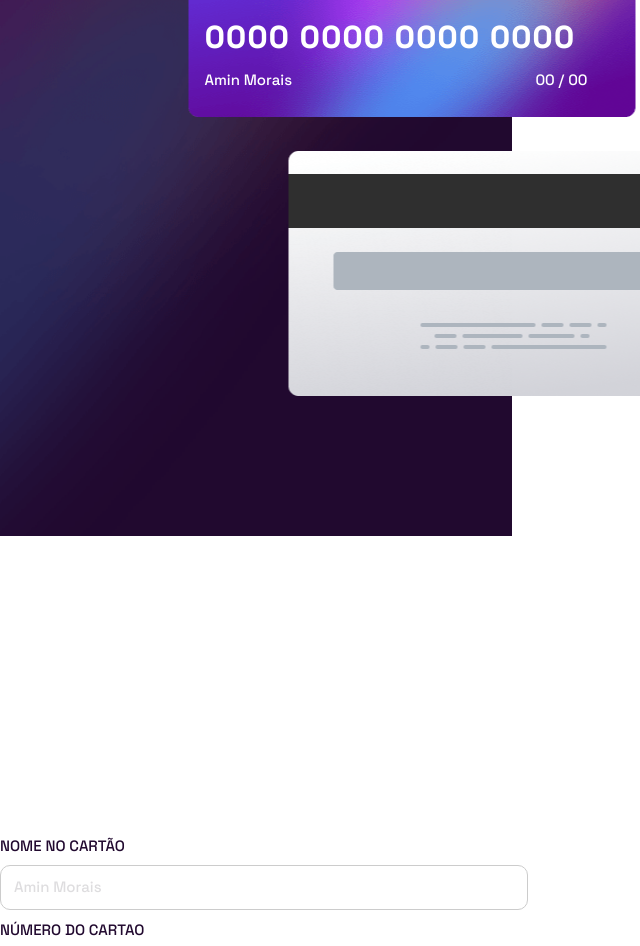
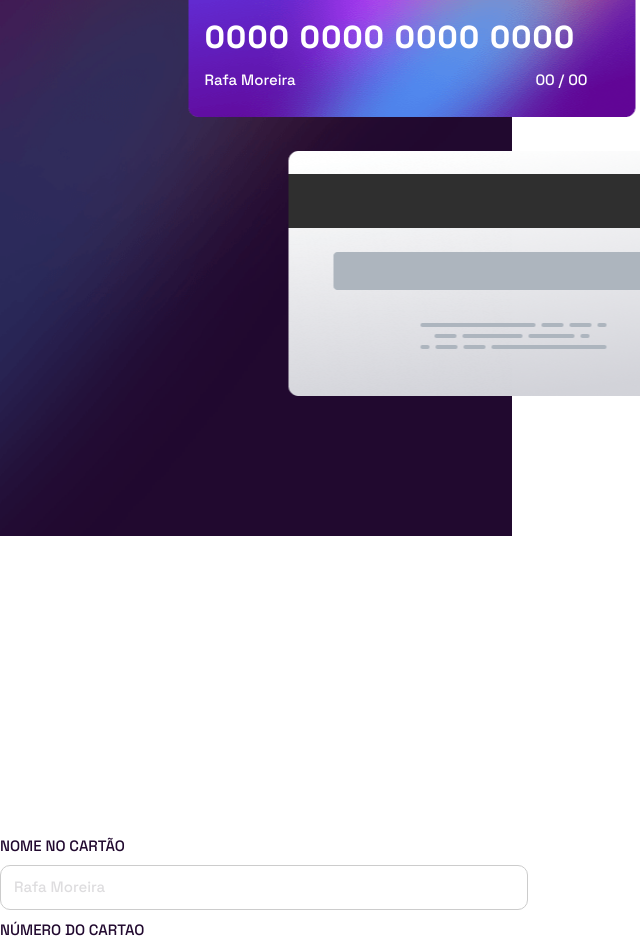
Before and after one commit to dev1amin/WebCreditCard, a plain HTML site: page index.html in a window 1280 px wide. Shown: the part 264-1210 px from the top of the page, 0-640 px from the left. Drawn offline with Linux system fonts and the light colour scheme.

Commit message:
Update index.html

```diff
--- a/index.html
+++ b/index.html
@@ -26,7 +26,7 @@
           <img id="logoc" src="./images/card-logo.svg">
           <h1 id="num0">0000 0000 0000 0000</h1>
           <div class="card-text">
-            <span id="nome0">Amin Morais</span>
+            <span id="nome0">Rafa Moreira</span>
             <span id="data0">
               <span id="mes0">00</span>
               /
@@ -54,7 +54,7 @@
       <div class="conteiner">
         <label for="name">NOME NO CARTÃO</label>
         <br>
-        <input type="text" name="nome" id="name" placeholder="Amin Morais" required maxlength="20">
+        <input type="text" name="nome" id="name" placeholder="Rafa Moreira" required maxlength="20">
         <br>
 
         <label for="numbe">NÚMERO DO CARTAO</label>
```
